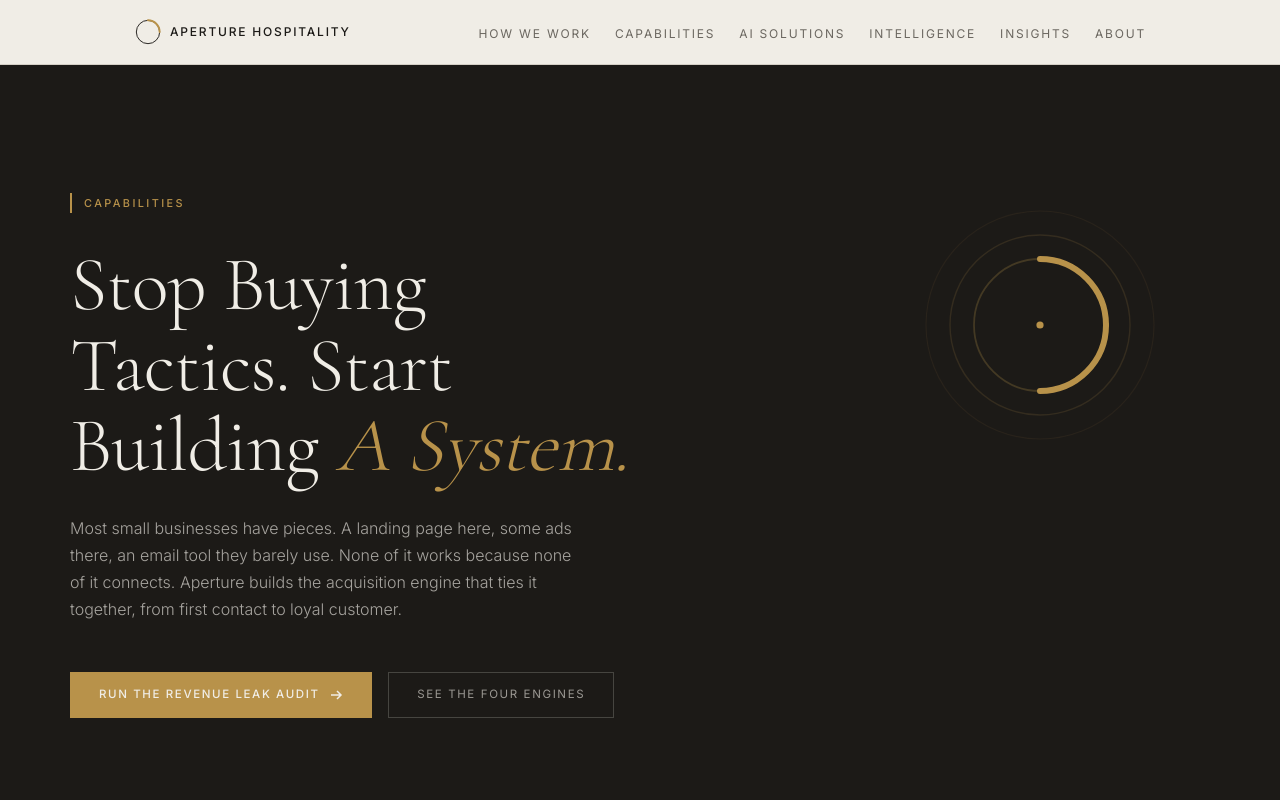
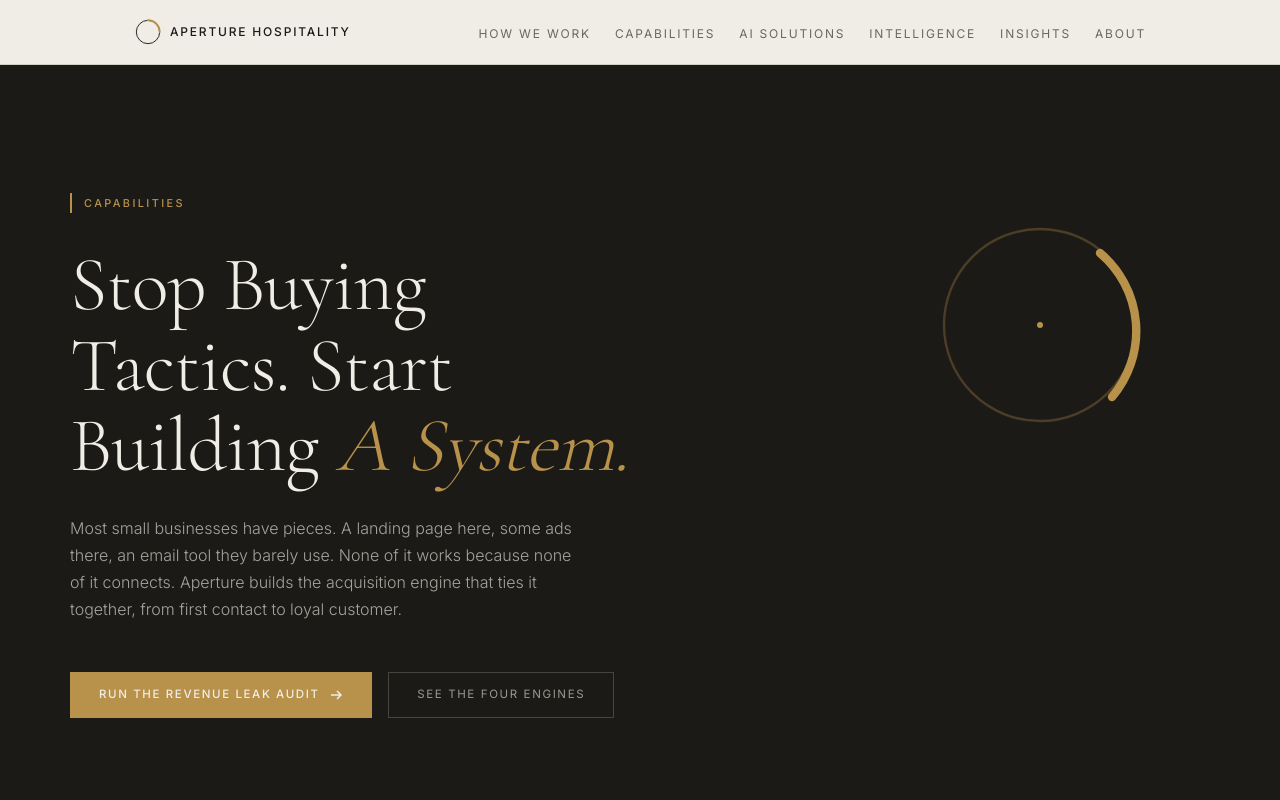
Before and after one commit to letsnavigatebmw/aperture-hospitality, a Next.js app: page /capabilities in a window 1280 px wide. Shown: the top 800 px of the page. Built offline with nearby package versions, Linux system fonts and the light colour scheme.

Commit message:
Update Aperture logo to match design: single circle with flowing brass arc on right side

```diff
--- a/app/capabilities/page.tsx
+++ b/app/capabilities/page.tsx
@@ -88,18 +88,12 @@ export default function CapabilitiesPage() {
         {/* Aperture Logo */}
         <div style={{ position: 'absolute', top: '140px', right: '120px', width: '240px', height: '240px', display: 'flex', alignItems: 'center', justifyContent: 'center', pointerEvents: 'none', zIndex: 0 }}>
           <svg viewBox="0 0 200 200" width="240" height="240" fill="none" xmlns="http://www.w3.org/2000/svg">
-            {/* Outer circle - very subtle */}
-            <circle cx="100" cy="100" r="95" stroke="rgba(184,146,74,0.08)" strokeWidth="1"/>
-            {/* Middle circle */}
-            <circle cx="100" cy="100" r="75" stroke="rgba(184,146,74,0.15)" strokeWidth="1.2"/>
-            {/* Inner circle */}
-            <circle cx="100" cy="100" r="55" stroke="rgba(184,146,74,0.25)" strokeWidth="1.5"/>
-            {/* Brass accent arc - upper right quarter circle */}
-            <path d="M 100 45 A 55 55 0 0 1 155 100" stroke="#B8924A" strokeWidth="5" strokeLinecap="round" fill="none"/>
-            {/* Brass accent arc - lower right quarter circle */}
-            <path d="M 155 100 A 55 55 0 0 1 100 155" stroke="#B8924A" strokeWidth="5" strokeLinecap="round" fill="none"/>
+            {/* Main circle */}
+            <circle cx="100" cy="100" r="80" stroke="rgba(184,146,74,0.3)" strokeWidth="2"/>
+            {/* Brass accent arc - flowing curve on right side */}
+            <path d="M 150 40 A 85 85 0 0 1 160 160" stroke="#B8924A" strokeWidth="7" strokeLinecap="round" fill="none"/>
             {/* Center dot */}
-            <circle cx="100" cy="100" r="3" fill="#B8924A"/>
+            <circle cx="100" cy="100" r="2.5" fill="#B8924A"/>
           </svg>
         </div>
 
--- a/app/how-we-work/page.tsx
+++ b/app/how-we-work/page.tsx
@@ -190,18 +190,12 @@ export default function HowWeWorkPage() {
         {/* Aperture Logo */}
         <div style={{ position: 'absolute', top: '140px', right: '120px', width: '220px', height: '220px', display: 'flex', alignItems: 'center', justifyContent: 'center', pointerEvents: 'none', zIndex: 0 }}>
           <svg viewBox="0 0 200 200" width="220" height="220" fill="none" xmlns="http://www.w3.org/2000/svg">
-            {/* Outer circle - very subtle */}
-            <circle cx="100" cy="100" r="95" stroke="rgba(184,146,74,0.08)" strokeWidth="1"/>
-            {/* Middle circle */}
-            <circle cx="100" cy="100" r="75" stroke="rgba(184,146,74,0.15)" strokeWidth="1.2"/>
-            {/* Inner circle */}
-            <circle cx="100" cy="100" r="55" stroke="rgba(184,146,74,0.25)" strokeWidth="1.5"/>
-            {/* Brass accent arc - upper right quarter circle */}
-            <path d="M 100 45 A 55 55 0 0 1 155 100" stroke="#B8924A" strokeWidth="5" strokeLinecap="round" fill="none"/>
-            {/* Brass accent arc - lower right quarter circle */}
-            <path d="M 155 100 A 55 55 0 0 1 100 155" stroke="#B8924A" strokeWidth="5" strokeLinecap="round" fill="none"/>
+            {/* Main circle */}
+            <circle cx="100" cy="100" r="80" stroke="rgba(184,146,74,0.3)" strokeWidth="2"/>
+            {/* Brass accent arc - flowing curve on right side */}
+            <path d="M 150 40 A 85 85 0 0 1 160 160" stroke="#B8924A" strokeWidth="7" strokeLinecap="round" fill="none"/>
             {/* Center dot */}
-            <circle cx="100" cy="100" r="3" fill="#B8924A"/>
+            <circle cx="100" cy="100" r="2.5" fill="#B8924A"/>
           </svg>
         </div>
 
--- a/app/page.tsx
+++ b/app/page.tsx
@@ -93,18 +93,12 @@ export default function HomePage() {
         {/* Aperture Logo */}
         <div style={{ position: 'absolute', top: '140px', right: '120px', width: '240px', height: '240px', display: 'flex', alignItems: 'center', justifyContent: 'center', pointerEvents: 'none', zIndex: 0 }}>
           <svg viewBox="0 0 200 200" width="240" height="240" fill="none" xmlns="http://www.w3.org/2000/svg">
-            {/* Outer circle - very subtle */}
-            <circle cx="100" cy="100" r="95" stroke="rgba(184,146,74,0.08)" strokeWidth="1"/>
-            {/* Middle circle */}
-            <circle cx="100" cy="100" r="75" stroke="rgba(184,146,74,0.15)" strokeWidth="1.2"/>
-            {/* Inner circle */}
-            <circle cx="100" cy="100" r="55" stroke="rgba(184,146,74,0.25)" strokeWidth="1.5"/>
-            {/* Brass accent arc - upper right quarter circle */}
-            <path d="M 100 45 A 55 55 0 0 1 155 100" stroke="#B8924A" strokeWidth="5" strokeLinecap="round" fill="none"/>
-            {/* Brass accent arc - lower right quarter circle */}
-            <path d="M 155 100 A 55 55 0 0 1 100 155" stroke="#B8924A" strokeWidth="5" strokeLinecap="round" fill="none"/>
+            {/* Main circle */}
+            <circle cx="100" cy="100" r="80" stroke="rgba(184,146,74,0.3)" strokeWidth="2"/>
+            {/* Brass accent arc - flowing curve on right side */}
+            <path d="M 150 40 A 85 85 0 0 1 160 160" stroke="#B8924A" strokeWidth="7" strokeLinecap="round" fill="none"/>
             {/* Center dot */}
-            <circle cx="100" cy="100" r="3" fill="#B8924A"/>
+            <circle cx="100" cy="100" r="2.5" fill="#B8924A"/>
           </svg>
         </div>
 
```
